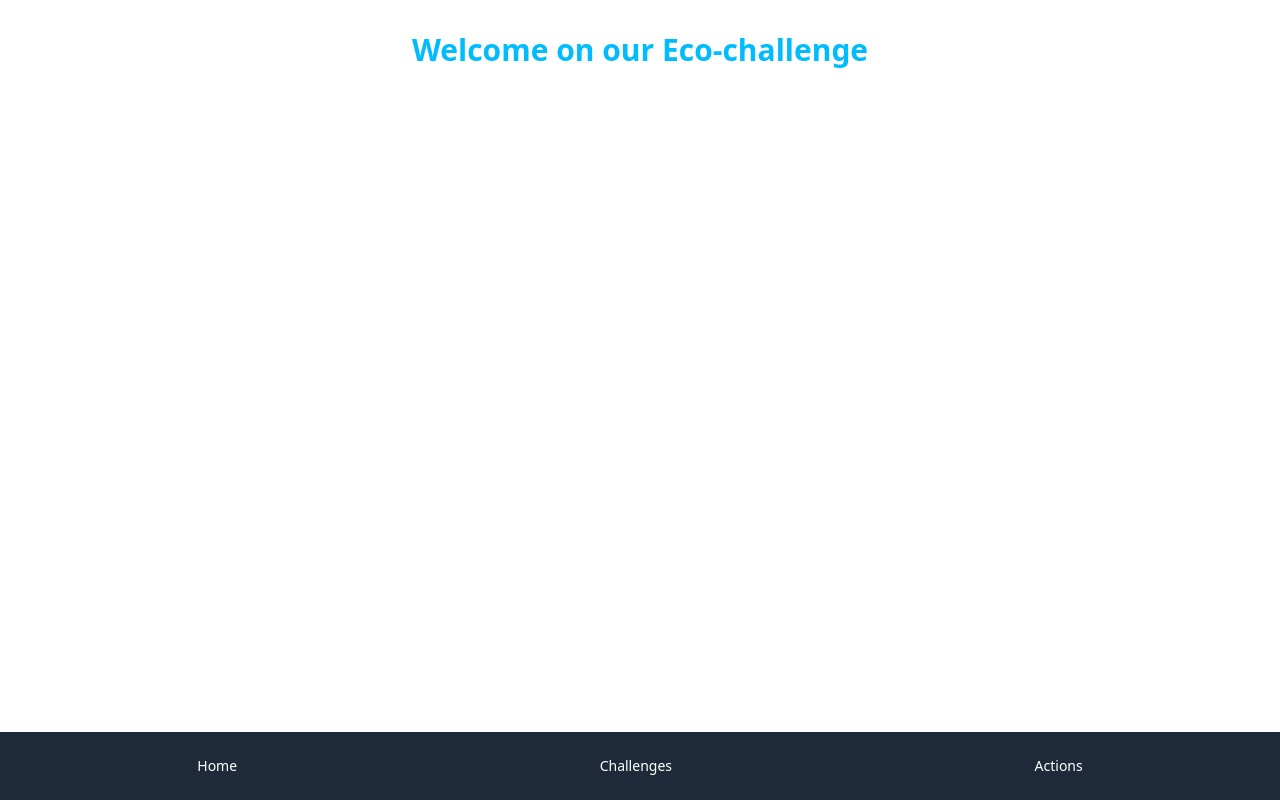
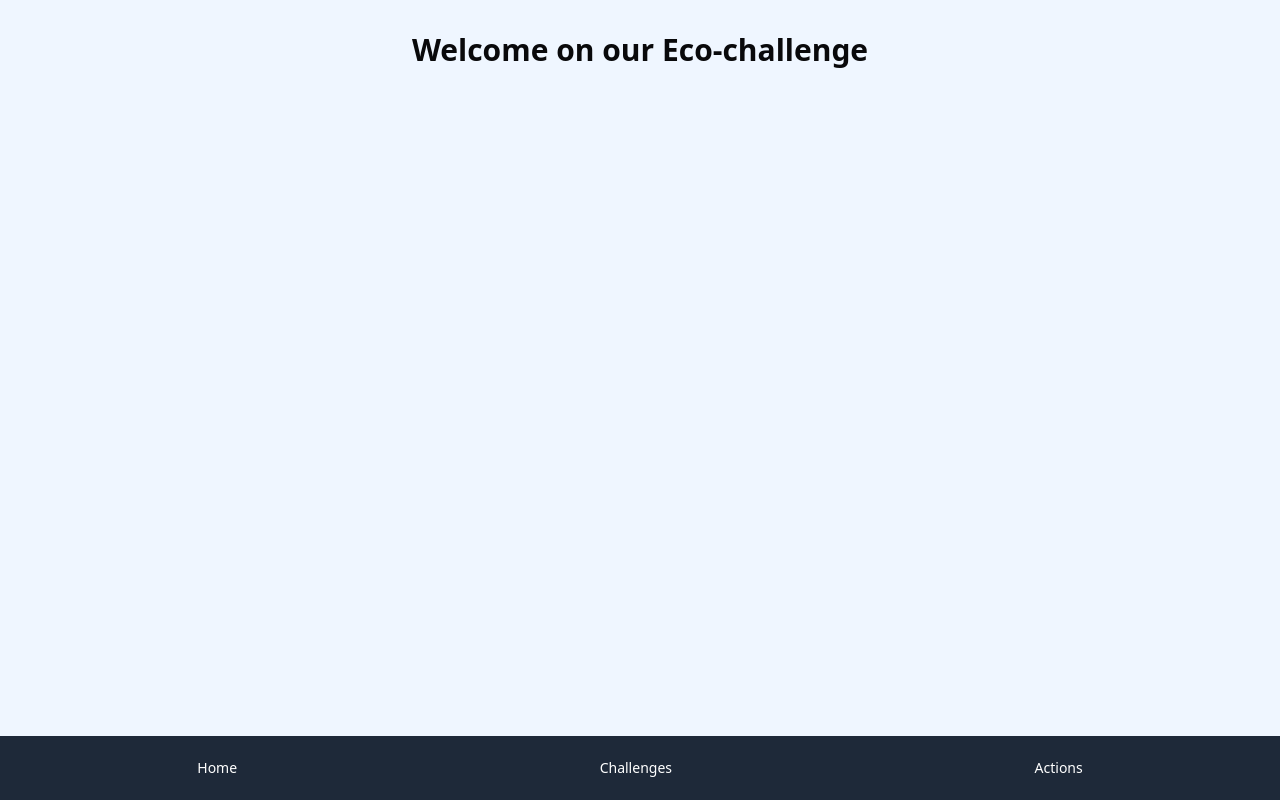
Before and after one commit to WildCodeSchool/2024-09-wns-jaune-ecochallenges, a React (Vite) app in the folder frontend/: page / in a window 1280 px wide. Built offline with nearby package versions, Linux system fonts and the light colour scheme.

Commit message:
🔧 update makefile, clean frontend components and styles

```diff
--- a/frontend/src/App.tsx
+++ b/frontend/src/App.tsx
@@ -3,18 +3,11 @@ import Navbar from './components/Navbar';
 
 export const App = () => {
   return (
-    // <main className="mx-auto p-2 md:p-4 lg:p-8">
-    //   <Outlet />
-    // </main>
-
     <>
-      {/* <main className="flex min-h-screen flex-col items-center justify-center bg-teal-100"> */}
-      <main className="mx-auto p-2 md:p-4 lg:p-8">
+      <main className="mx-auto h-[calc(100vh-var(--spacing-navbar))] overflow-y-auto bg-blue-50 p-2 md:p-4 lg:p-8">
         <Outlet />
       </main>
       <Navbar />
     </>
   );
 };
-
-export default App;
--- a/frontend/src/components/ActionCard.tsx
+++ b/frontend/src/components/ActionCard.tsx
@@ -17,7 +17,7 @@ const ActionCard = ({ action }: ActionCardProps) => {
   return (
     <Card
       key={action.id}
-      className="m-2 flex h-40 w-1/5 justify-center bg-teal-50 p-2"
+      className="m-2 flex h-40 justify-center bg-teal-50 p-2 xl:w-1/5"
     >
       <div className="flex">
         <img
--- a/frontend/src/components/Navbar.tsx
+++ b/frontend/src/components/Navbar.tsx
@@ -3,7 +3,7 @@ import { Button } from './ui/button';
 
 function Navbar() {
   return (
-    <nav className="fixed bottom-0 left-0 z-50 flex w-full items-center justify-around bg-gray-800 p-4 text-white">
+    <nav className="h-navbar fixed bottom-0 z-50 flex w-full items-center justify-around bg-gray-800 p-4 text-white">
       <Button variant="ghost">
         <Link to="/home" className="text-white hover:text-gray-400">
           Home
--- a/frontend/src/index.css
+++ b/frontend/src/index.css
@@ -112,6 +112,9 @@
   --color-sidebar-primary: var(--sidebar-primary);
   --color-sidebar-foreground: var(--sidebar-foreground);
   --color-sidebar: var(--sidebar);
+
+  /* CUSTOM */
+  --spacing-navbar: 4rem;
 }
 
 @layer base {
--- a/frontend/src/pages/Actions.tsx
+++ b/frontend/src/pages/ActionList.tsx
@@ -3,14 +3,14 @@ import { Action } from '@/lib/graphql/generated/graphql-types';
 import { GET_ACTIONS } from '@/lib/graphql/operations';
 import { useQuery } from '@apollo/client';
 
-export const Actions = () => {
+export const ActionList = () => {
   const { data, loading, error } = useQuery(GET_ACTIONS);
 
   if (loading) return <div>Loading...</div>;
   if (error) return <div>Error: {error.message}</div>;
 
   return (
-    <div className="flex flex-wrap justify-center text-center align-middle">
+    <div className="flex flex-col flex-wrap justify-center text-center align-middle xl:flex-row">
       {data.getActions.map((action: Action) => (
         <ActionCard key={action.id} action={action} />
       ))}
--- a/frontend/src/pages/Home.tsx
+++ b/frontend/src/pages/Home.tsx
@@ -1,6 +1,6 @@
 export const Home = () => {
   return (
-    <h1 className="mb-8 rounded-full text-center text-3xl font-bold text-sky-400">
+    <h1 className="mb-8 rounded-full text-center text-3xl font-bold">
       Welcome on our Eco-challenge
     </h1>
   );
```
Also changed, not shown: frontend/src/main.tsx (+4 -4 lines), 2 other files (tests, documents, lock files or other folders).
